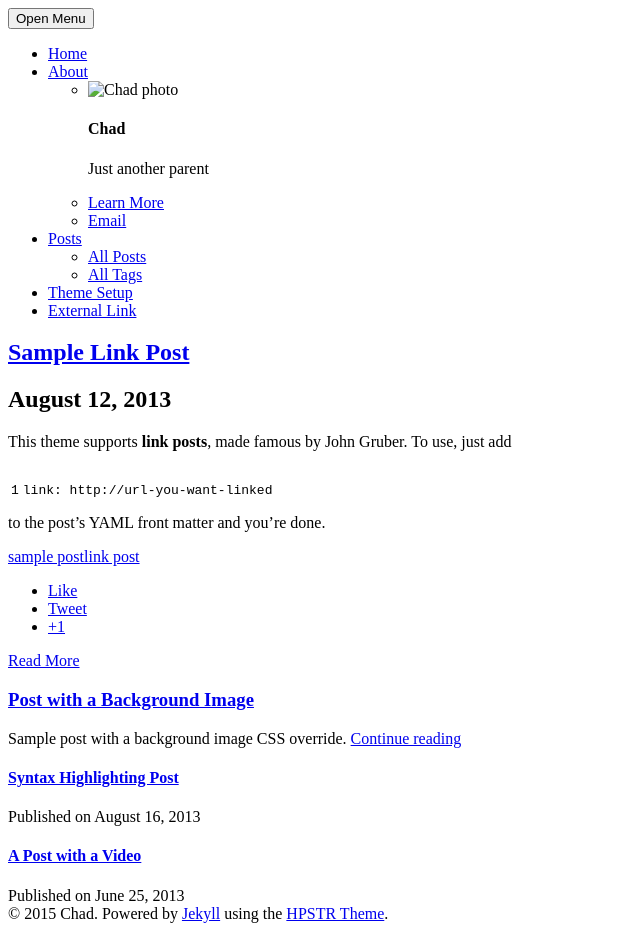
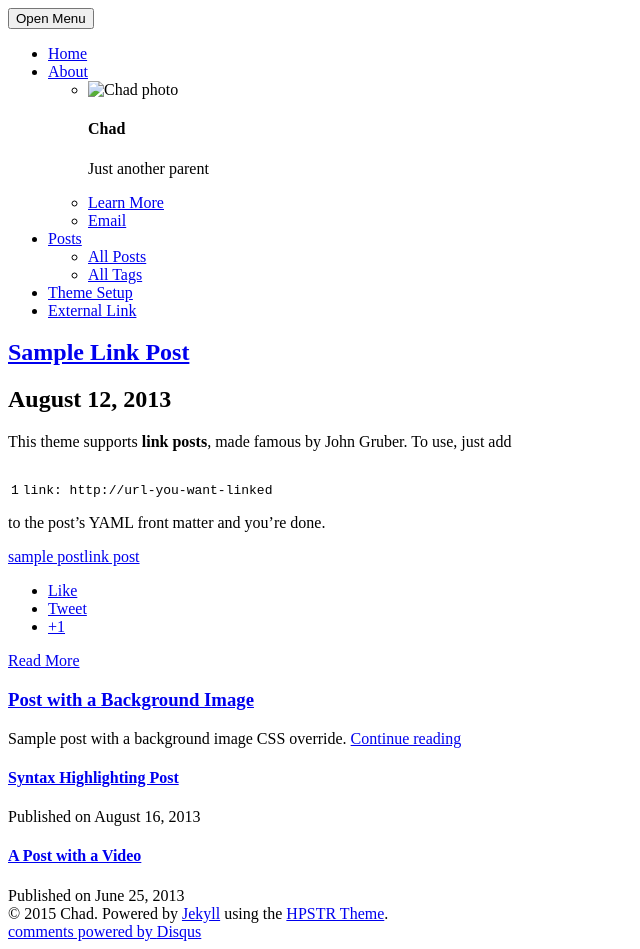
Before and after one commit to caskethopper/caskethopper.github.io, a Jekyll site: the page built from _posts/2013-08-12-sample-link-post.md, in a window 1280 px wide. Shown: the whole page, without its empty margins (0-640 px from the left). Built offline with Jekyll 4.4.1, drawn with Linux system fonts in a browser that asks for light colours; nearby versions of some CDN libraries; comment, search, counter and statistics services are not loaded; some of the changed lines change nothing that is shown.

Commit message:
updated again

```diff
--- a/_config.yml
+++ b/_config.yml
@@ -1,6 +1,6 @@
 title:            My Name is Toomee
 description:      DMD, Science, and Technology Stuff
-disqus_shortname:
+disqus_shortname: none
 reading_time:     false
 words_per_minute: 200
 # Your site's domain goes here (eg: //mmistakes.github.io, http://mademistakes.com, etc)
@@ -14,16 +14,16 @@
   bio:            "Just another parent"
   email:          chad.campbell@toomee.org
   # Social networking links used in footer. Update and remove as you like.
-  twitter:
-  facebook:
-  github:
-  stackexchange:
-  linkedin:
-  instagram:
-  flickr:
-  tumblr:
+  #twitter:
+  #facebook:
+  #github:
+  #stackexchange:
+  #linkedin:
+  #instagram:
+  #flickr:
+  #tumblr:
   # google plus id, include the '+', eg +mmistakes
-  google_plus:
+  #google_plus:
 
 # Background image to be tiled on all pages
 background:
```
